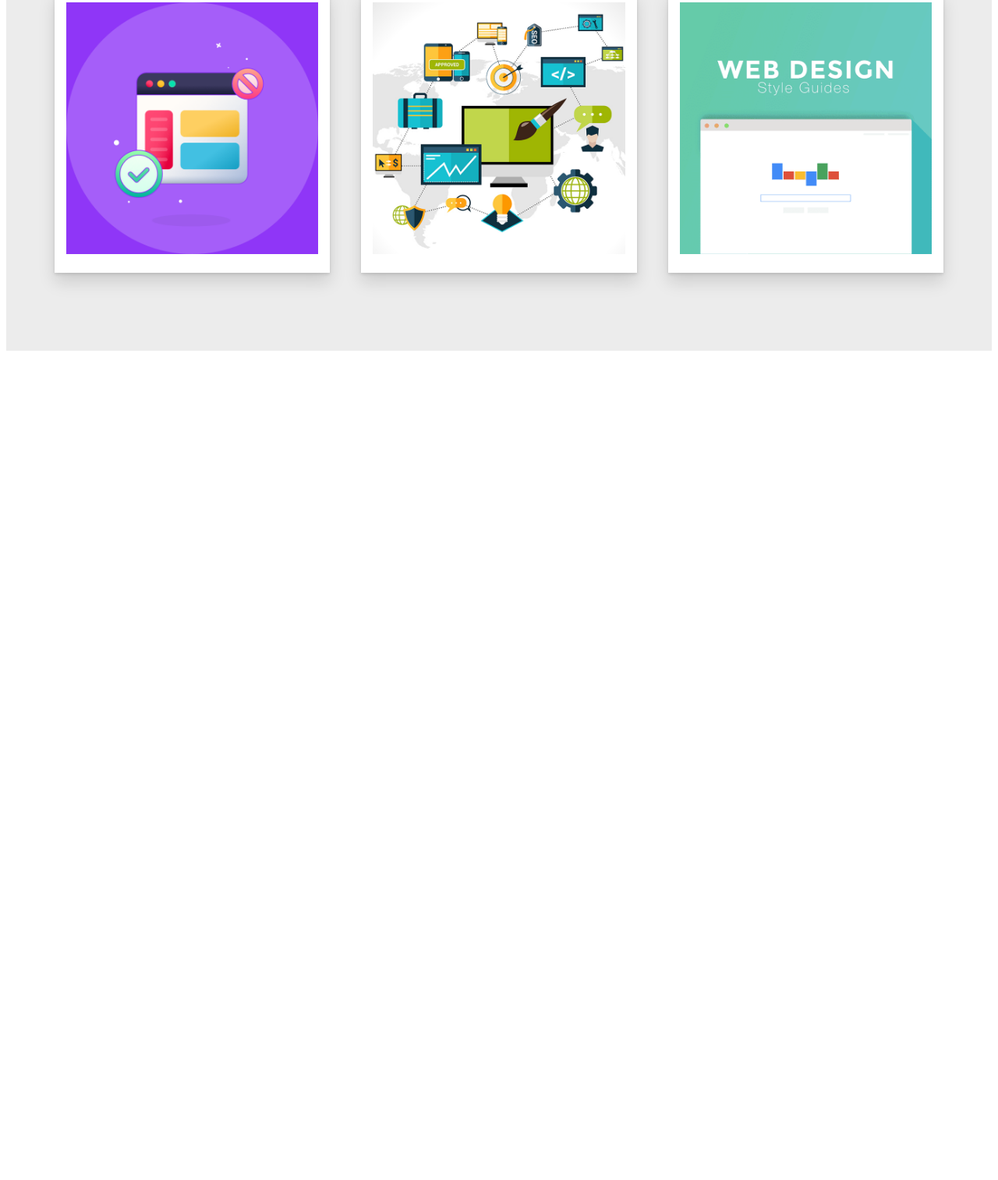
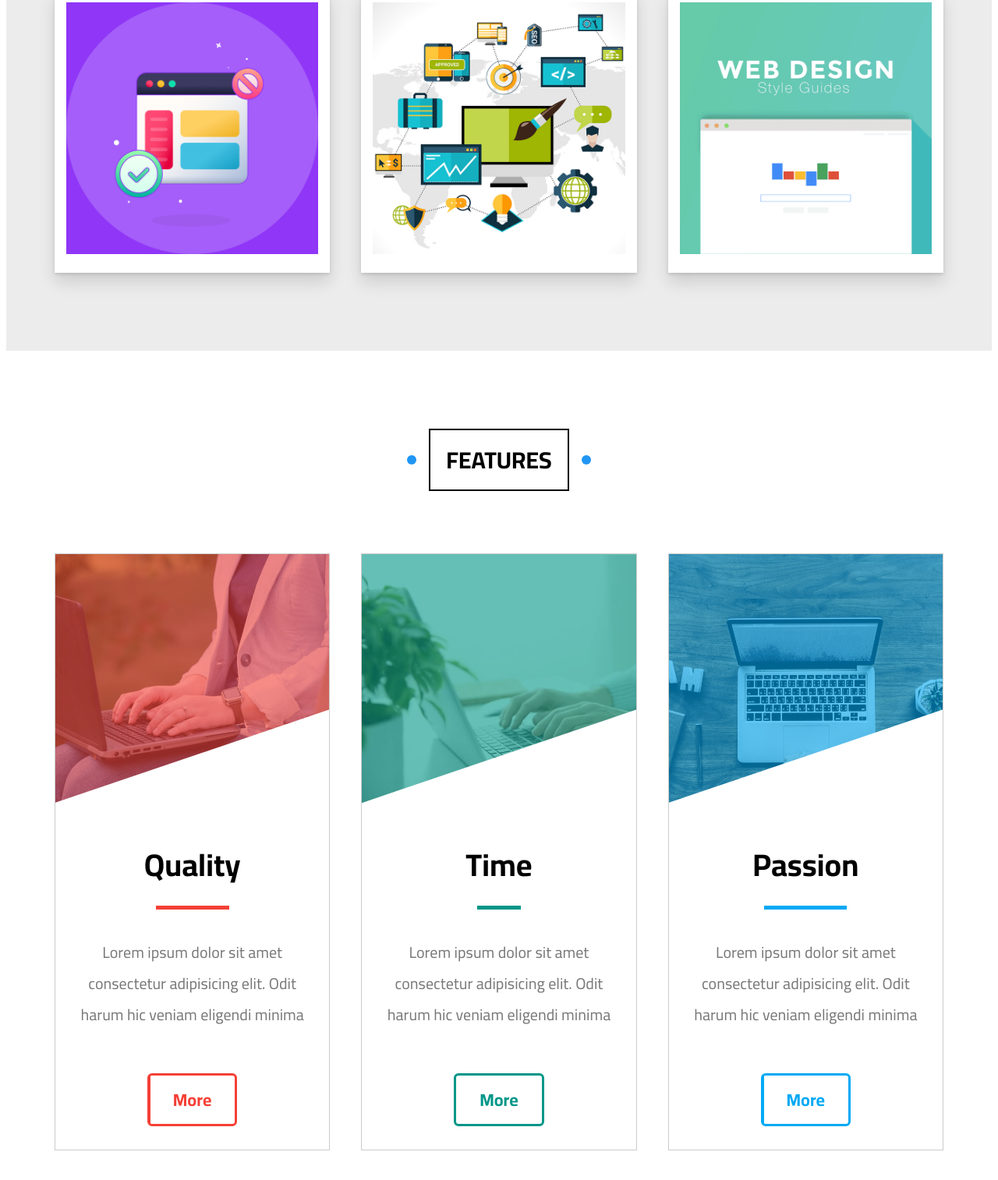
Before and after one commit to Abdelrahman661/template-3, a plain HTML site: page index.html in a window 1280 px wide. Shown: the part 2683-4197 px from the top of the page at 78% size. Before the commit the page ends 3141 px from the top, so only its background shows below. Drawn offline with Linux system fonts and the light colour scheme.

Commit message:
finished features section

```diff
--- a/css/master.css
+++ b/css/master.css
@@ -523,11 +523,13 @@ header .container .menu .links li a i {}
 }
 
 .gallery .box .image:hover img {
-transform: rotate(5deg) scale(1.1);
+  transform: rotate(5deg) scale(1.1);
 }
 
 @keyframes flash {
-  0%, 40%{
+
+  0%,
+  40% {
     opacity: 1;
   }
 
@@ -539,3 +541,143 @@ transform: rotate(5deg) scale(1.1);
 }
 
 /* Features section */
+
+.features {
+  padding-top: var(--heading-padding);
+  padding-bottom: var(--heading-padding);
+  position: relative;
+}
+
+.features .container {
+  display: grid;
+  grid-template-columns: repeat(auto-fill, minmax(300px, 1fr));
+  gap: 40px;
+}
+
+.features .box {
+  text-align: center;
+  border: 1px solid #ccc;
+}
+
+
+
+.features .box .img-holder {
+  position: relative;
+  overflow: hidden;
+
+  &::before {
+    content: "";
+    position: absolute;
+    left: 0;
+    top: 0;
+    width: 100%;
+    height: 100%
+  }
+
+  &::after {
+    content: "";
+    position: absolute;
+    bottom: 0px;
+    right: -25px;
+    border-style: solid;
+    border-width: 0 0 170px 500px;
+    border-color: transparent transparent white transparent;
+    transition: var(--transition);
+  }
+}
+
+.features .box:hover .img-holder::after {
+  border-width: 170px 500px 170px 0;
+}
+
+.features .box .img-holder img {
+  max-width: 100%;
+}
+
+.features .box h2 {
+  position: relative;
+  font-size: 40px;
+  margin: auto;
+  width: fit-content;
+
+  &::after {
+    content: "";
+    position: absolute;
+    bottom: -20px;
+    left: 15px;
+    height: 5px;
+    width: calc(100% - 30px);
+  }
+}
+
+.features .box p {
+  line-height: 2;
+  font-size: 20px;
+  margin: 30px 0;
+  padding: 25px;
+  color: #777;
+}
+
+.features .box a {
+  display: block;
+  border: 3px solid transparent;
+  width: fit-content;
+  margin: 0 auto 30px;
+  font-weight: bold;
+  font-size: 22px;
+  padding: 10px 30px;
+  border-radius: 6px ;
+  transition: var(--transition);
+}
+
+.features .quality .img-holder::before {
+  background-color: rgb(244 64 54 / 60%);
+}
+
+.features .quality h2::after {
+  background-color: #f44036;
+}
+
+.features .quality a {
+  color: #f44036;
+  border-color: #f44036;
+  background: linear-gradient(to right, #f44036 50%, white 50%);
+  background-size: 200% 100%;
+  background-position: right bottom;
+}
+
+.features .time .img-holder::before {
+  background-color: rgb(0 150 136 / 60%);
+}
+
+.features .time h2::after {
+  background-color: #009688;
+}
+
+.features .time a {
+  color: #009688;
+  border-color: #009688;
+  background: linear-gradient(to right, #009688 50%, white 50%);
+  background-size: 200% 100%;
+  background-position: right bottom;
+}
+.features .passion .img-holder::before {
+  background-color: rgb(3 169 244 / 60%);
+}
+
+.features .passion h2::after {
+  background-color: #03a9f4;
+}
+
+.features .passion a {
+  color: #03a9f4;
+  border-color: #03a9f4;
+  background: linear-gradient(to right, #03a9f4 50%, white 50%);
+  background-size: 200% 100%;
+  background-position: right bottom;
+}
+
+.features .box:hover a {
+background-position: left bottom;
+color: white;
+}
--- a/index.html
+++ b/index.html
@@ -247,9 +247,40 @@
           <img src="imgs/gallery-06.png" alt="">
         </div>
       </div>
+    </div>
   </div>
 
   <!-- Features section -->
+
+  <div class="features" id="features">
+    <h2 class="special-heading">features</h2>
+    <div class="container">
+      <div class="box quality">
+        <div class="img-holder">
+          <img src="imgs/features-01.jpg" alt="">
+        </div>
+        <h2>Quality</h2>
+        <p>Lorem ipsum dolor sit amet consectetur adipisicing elit. Odit harum hic veniam eligendi minima</p>
+        <a href="#">More</a>
+      </div>
+      <div class="box time">
+        <div class="img-holder">
+          <img src="imgs/features-02.jpg" alt="">
+        </div>
+        <h2>Time</h2>
+        <p>Lorem ipsum dolor sit amet consectetur adipisicing elit. Odit harum hic veniam eligendi minima</p>
+        <a href="#">More</a>
+      </div>
+      <div class="box passion">
+        <div class="img-holder">
+          <img src="imgs/features-03.jpg" alt="">
+        </div>
+        <h2>Passion</h2>
+        <p>Lorem ipsum dolor sit amet consectetur adipisicing elit. Odit harum hic veniam eligendi minima</p>
+        <a href="#">More</a>
+      </div>
+    </div>
+  </div>
 
 
 </body>
```
Also changed, not shown: imgs/features-01.jpg (added), imgs/features-02.jpg (added), imgs/features-03.jpg (added).
